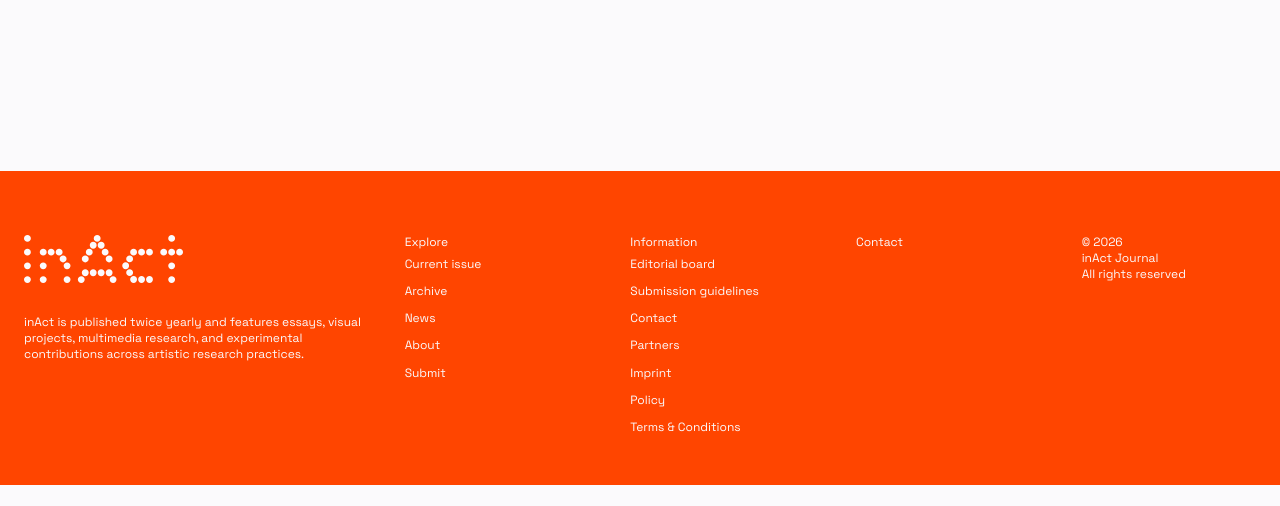
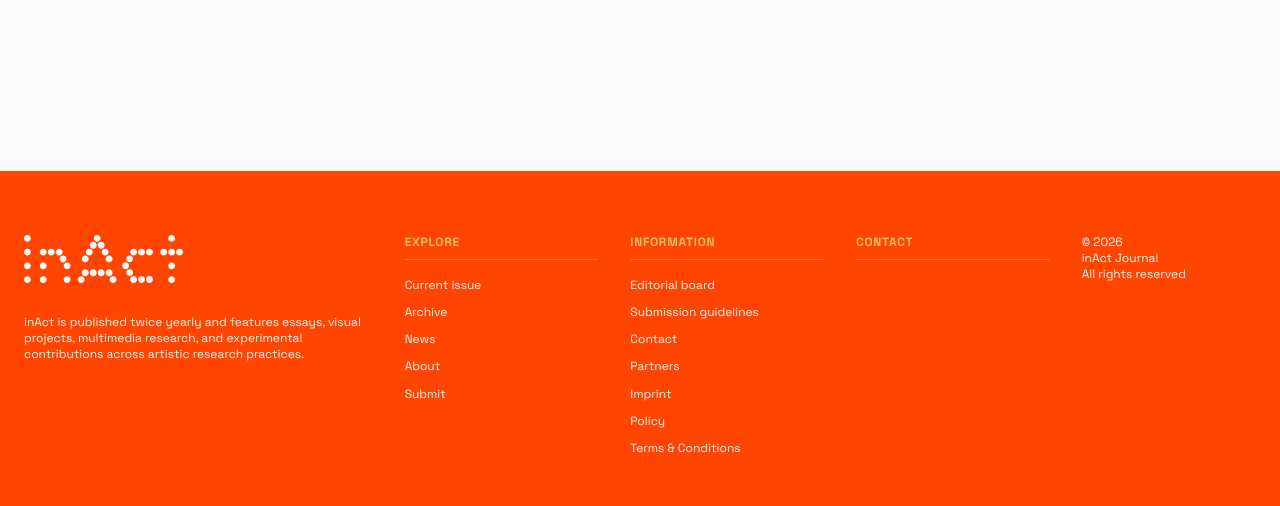
Before and after one commit to iorobertob/ARJournal, a Django app: page /terms/ in a window 1280 px wide. Shown: the part 4403-4909 px from the top of the page. Before the commit the page ends 4888 px from the top, so only its background shows below. Run offline with Django 5.2, Linux system fonts and the light colour scheme; data comes from the database, SQL or seed files in the repository; data that the repository does not hold is empty; some web fonts are replaced.

Commit message:
style in footer

```diff
--- a/static/css/main.css
+++ b/static/css/main.css
@@ -998,12 +998,16 @@ a.home-current__title:hover { color: var(--color-accent); }
   color: var(--color-white);
 }
 
-.site-footer__label {
-  font-family: var(--font-sans);
-  font-size: var(--size-xs);
-  font-weight: 400;
+.site-footer .site-footer__label {
+  font-family: var(--font-sans);
+  font-size: var(--size-xs);
+  font-weight: 700;
+  text-transform: uppercase;
+  letter-spacing: 0.06em;
   color: var(--color-amber);
-  margin-bottom: var(--spacing-2);
+  margin-bottom: var(--spacing-3);
+  padding-bottom: var(--spacing-2);
+  border-bottom: 1px solid rgba(255, 189, 109, 0.4);
 }
 
 .site-footer ul {
```
